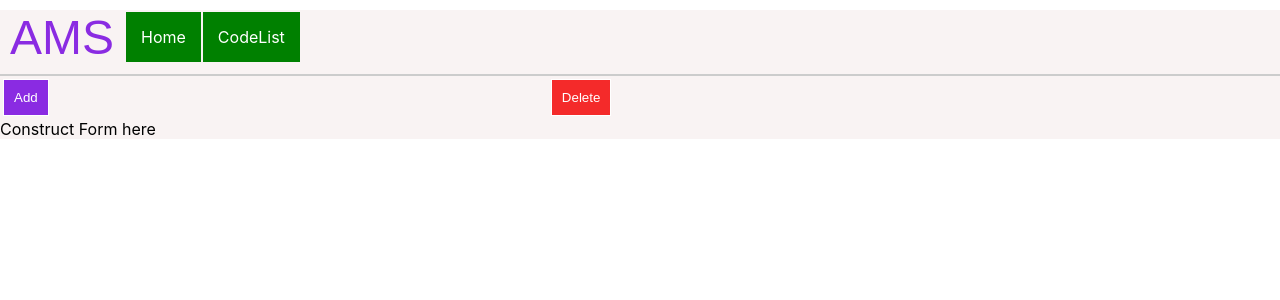
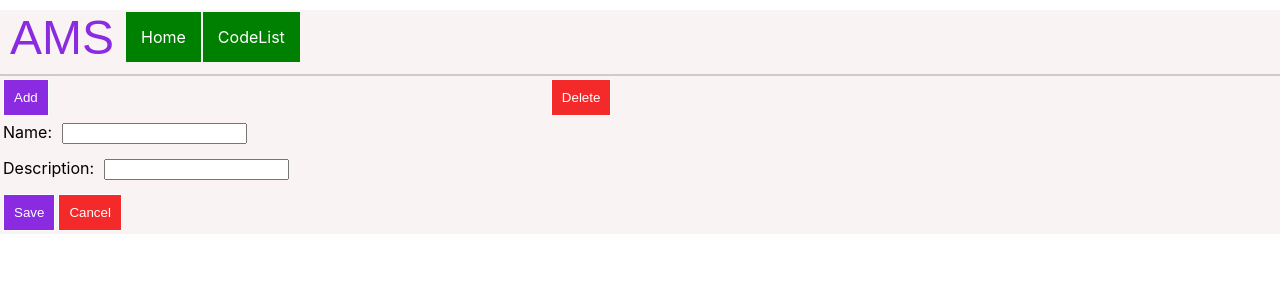
Before and after one commit to ams17062025/ams-ui, a React (Create React App) app: page /codelist in a window 1280 px wide. Both pictures are taken after a click on the button "Add". Shown: the top 300 px of the page. Built offline with nearby package versions, Linux system fonts and the light colour scheme; no server answers.

Commit message:
add form

```diff
--- a/src/components/AmsButton.js
+++ b/src/components/AmsButton.js
@@ -13,7 +13,7 @@ class AmsButton extends Component {
             typeCls = "ams-btn-inactive";
         }
         return(
-            <div>
+            <div style={this.props.style}>
                 <input className={typeCls} type="button" id={this.props.id} value={this.props.label} onClick ={this.props.callBack}/>
             </div>
         )
--- /dev/null
+++ b/src/components/AmsInput.js
@@ -0,0 +1,26 @@
+import { Component } from "react";
+
+class AmsInput extends Component {
+    render() {
+        return (
+            <div style={{ marginBottom: "10px" }}>
+                <label
+                    For={this.props.id}
+                    style={{ marginRight: "10px", width: "100px" }}
+                >
+                    {this.props.label}:
+                </label>
+                <input
+                    type="text"
+                    id={this.props.id}
+                    name={this.props.name}
+                    description={this.props.description}
+                    onChange={this.props.onChange}
+                    required
+                />
+            </div>
+        );
+    }
+}
+
+export default AmsInput;
--- a/src/pages/CodeList.js
+++ b/src/pages/CodeList.js
@@ -2,21 +2,57 @@ import { Component } from "react";
 import AmsGrid from "../components/AmsGrid";
 import * as ApiUtil from "../utils/ApiUtil";
 import AmsButton from "../components/AmsButton";
-
+import AmsInput from "../components/AmsInput";
 class CodeList extends Component {
     constructor(props) {
         super(props);
         this.state = {
             headers: [{key:"name", value:"Name"}, {key: "description", value: "Description"}],
             codeListData: [],
-            showAddForm: false
+            showAddForm: false,
+            name: "",
+            description: ""
         }
-        this.addCall = this.addCall.bind(this)
+        this.addCall = this.addCall.bind(this);
+        this.saveAction = this.saveAction.bind(this);
+        this.getCodeListData = this.getCodeListData.bind(this);
+        this.handleInputChange = this.handleInputChange.bind(this);
+        this.cancelAction = this.cancelAction.bind(this);
+    }
+    handleInputChange(event, type) {
+        let val = event.target.value;
+        if(type === "name") {
+            this.setState({ name: val });
+        } else if(type === "desc") {
+            this.setState({ description: val });
+        }
+    }
+    cancelAction() {
+        this.setState({showAddForm: false});
     }
     addCall(event) {
         this.setState({showAddForm: true});
     }
+    saveAction(event) {
+        let request = {
+            "codeListBean": {
+                name: this.state.name,
+                description: this.state.description
+            }
+        }
+        let res = ApiUtil.postCall("http://localhost:9011/codelist/add", request);
+        res.then(data => {
+            if(data.status === "SUCCESS") {
+                this.getCodeListData();
+                this.setState({showAddForm: false});
+            }
+        });
+
+    }
     componentDidMount() {
+        this.getCodeListData();
+    }
+    getCodeListData()  {
         let res = ApiUtil.getCall("http://localhost:9011/codelist/list");
         res.then(data => {
             console.log(data.codeListBeanList);
@@ -51,7 +87,51 @@ class CodeList extends Component {
                     </tr>
                 </table>
                 {this.state.showAddForm === true && (
-                    <div>Construct Form here</div>
+                    <div>
+                        <table>
+                            <tr>
+                                <td>
+                                    <AmsInput
+                                        id="Name"
+                                        name="nameInput"
+                                        description="Description"
+                                        label="Name"
+                                        value={this.state.nameInput}
+                                        onChange={event=>this.handleInputChange(event, "name")}
+                                    />
+                                </td>
+                            </tr>
+                            <tr>
+                                <td>
+                                    <AmsInput
+                                        id="decription"
+                                        name="descriptionInput"
+                                        description="Description"
+                                        label="Description"
+                                        value={this.state.descriptionIput}
+                                        onChange={event=>this.handleInputChange(event, "desc")}
+                                    />
+                                </td>
+                            </tr>
+                            <tr>
+                                <td colSpan={2}>
+                                    <AmsButton
+                                        id="add-button"
+                                        label="Save"
+                                        callBack={event => this.saveAction(event)}
+                                        type="active"
+                                        style={{float: "left", marginRight: "3px"}}
+                                    />
+                                    <AmsButton
+                                        id="cancel-button"
+                                        label="Cancel"
+                                        callBack={event => this.cancelAction(event)}
+                                        type="inactive"
+                                    />
+                                </td>
+                            </tr>
+                        </table>
+                    </div>
                 )}
                 {this.state.showAddForm === false && (
                     <AmsGrid
--- a/src/utils/ApiUtil.js
+++ b/src/utils/ApiUtil.js
@@ -4,3 +4,13 @@ export async function getCall(url, requestParam) {
     if (!res.ok) throw new Error('Network error');
     return res.json();
 }
+
+export async function postCall(url, requestBody) {
+    const res = await fetch(url, {
+        method: 'POST',
+        headers: {'Content-Type': 'application/json'},
+        body: JSON.stringify(requestBody)
+    });
+    if (!res.ok) throw new Error('Network error');
+    return res.json();
+}
```
